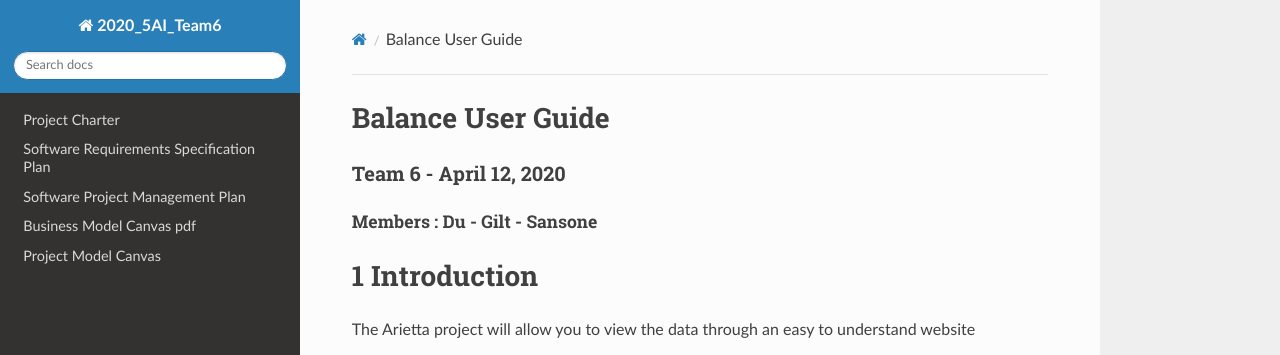
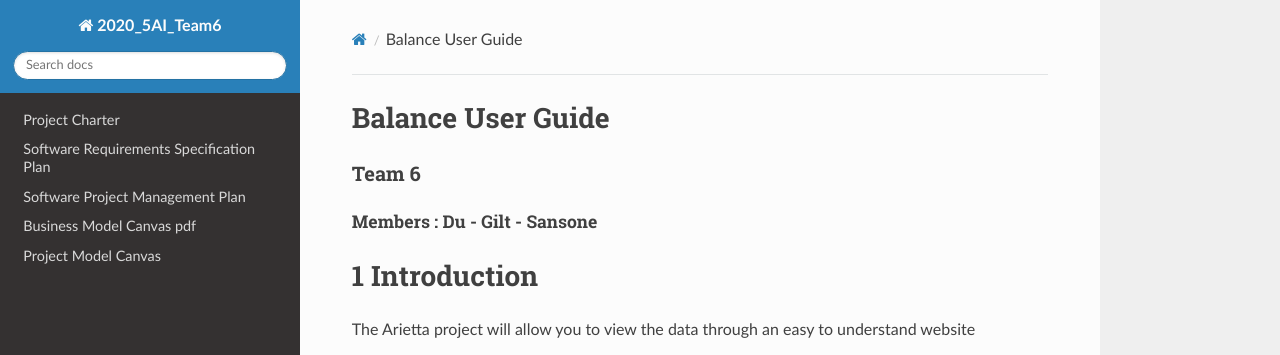
Before and after one commit to haoweydu/2020-5ai-team6-Du, an MkDocs documentation site: the page built from docs/user_guide.md, in a window 1280 px wide and 1310 px high. Shown: the top 355 px of the window. Built offline with MkDocs 1.6.1, drawn with Linux system fonts in a browser that asks for light colours; nearby versions of some CDN libraries.

Commit message:
Update user_guide.md

```diff
--- a/docs/user_guide.md
+++ b/docs/user_guide.md
@@ -1,6 +1,6 @@
 # **Balance User Guide**
 
-### **Team 6**  -  April 12, 2020
+### **Team 6**
 
 ##### **Members :**  Du - Gilt - Sansone
 
```
